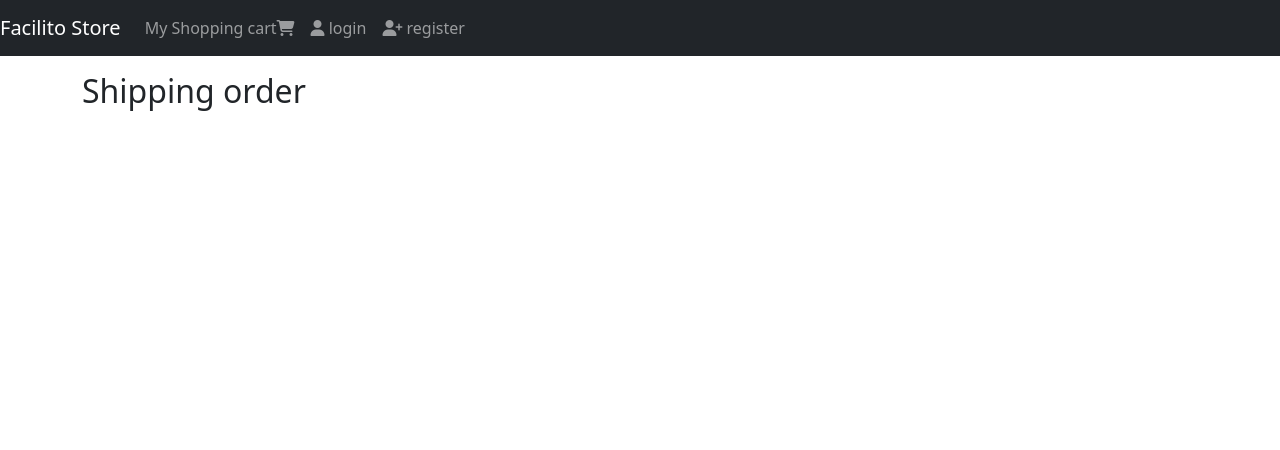
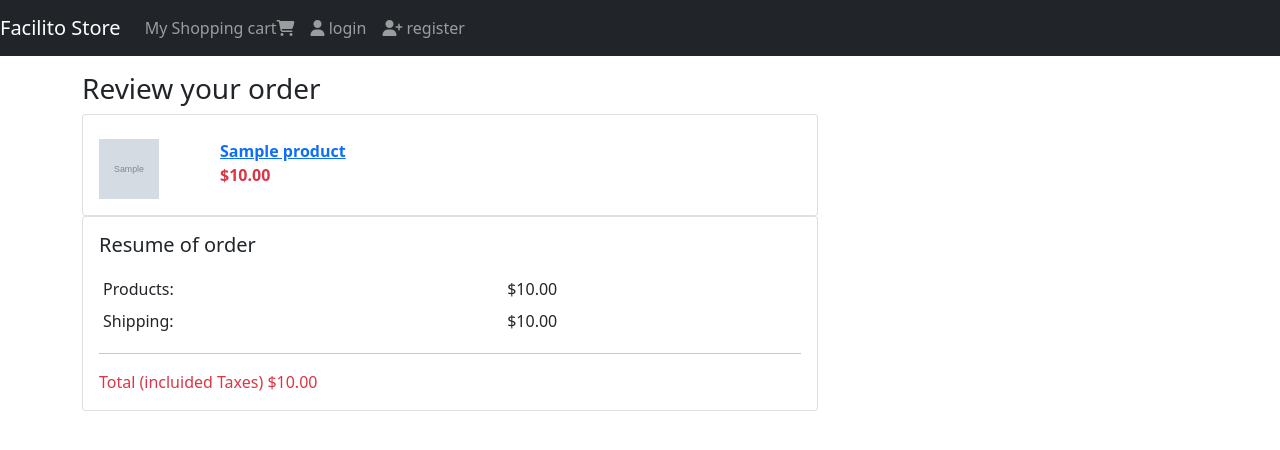
Before and after one commit to puroh/web_store, a Django app: template orders/templates/orders/order.html in a window 1280 px wide. Shown: the top 450 px of the page. Run offline with Django 3.2, Linux system fonts and the light colour scheme; the template is opened without the code that fills it: most values are stand-ins (such as "Sample title", 1, 10 or a date in 2020); grey boxes marked "Sample" are stand-in pictures; some libraries are stand-ins or nearby versions.

Commit message:
Feat: Create and modify all templates

```diff
--- a/orders/templates/orders/order.html
+++ b/orders/templates/orders/order.html
@@ -2,9 +2,18 @@
 
 {% block content %}
 
-<div class="col">
-    <h2>Shipping order</h2>
+<div class="col-8">
 
-
+    <div class="h3"> Review your order</div>
+    <div class="card">
+        <div class="card-body">
+            {% for product in cart.products.all %}
+            {% include "orders/snippets/product.html" %}
+            {% endfor %}
+        </div>
+    </div>
+    <div class="col">
+        {% include "orders/snippets/resume.html" %}
+    </div>
 </div>
 {% endblock %}
--- /dev/null
+++ b/orders/templates/orders/snippets/product.html
@@ -0,0 +1,19 @@
+{% load product_extras %}
+<div class="row mt-2">
+    <div class="col-2">
+        {% if product.image %}
+        <img src="{{ product.image.url }}" alt="product image" width="60" height="60">
+        {% endif %}
+    </div>
+    <div class="col">
+        <div class="row">
+            <strong>
+                <a href="{% url 'products:product' product.slug %}">{{ product.title }}</a>
+            </strong>
+        </div>
+        <div class="row">
+            <strong class="text-danger">{{ product.price | price_format }}</strong>
+        </div>
+    </div>
+
+</div>
--- /dev/null
+++ b/orders/templates/orders/snippets/resume.html
@@ -0,0 +1,42 @@
+{% load product_extras %}
+<div class="card">
+
+    <div class="card-body">
+        <div class="font-weight-bold">
+            <h5 class="card-title">Resume of order</h5>
+
+
+        </div>
+        <div class="">
+            <table class="table table-borderless table-sm">
+                <thead>
+                    <tr>
+                        <th scope="col"></th>
+                        <th scope="col"></th>
+                    </tr>
+                </thead>
+                <tbody>
+                    <tr>
+                        <td>Products:</td>
+                        <td>{{ cart.total | price_format }}</td>
+                    </tr>
+                    <tr>
+                        <td>Shipping:</td>
+                        <td>{{ order.shipping_total | price_format }}</td>
+                    </tr>
+                </tbody>
+            </table>
+        </div>
+
+        <div class="">
+            <hr>
+            <div class="font-weight-bold text-danger">
+                Total (incluided Taxes)
+                <div class="d-inline-block">
+                    {{ order.total | price_format }}
+                </div>
+            </div>
+        </div>
+    </div>
+
+</div>
```
Also changed, not shown: orders/views.py (+8 -1 lines).
